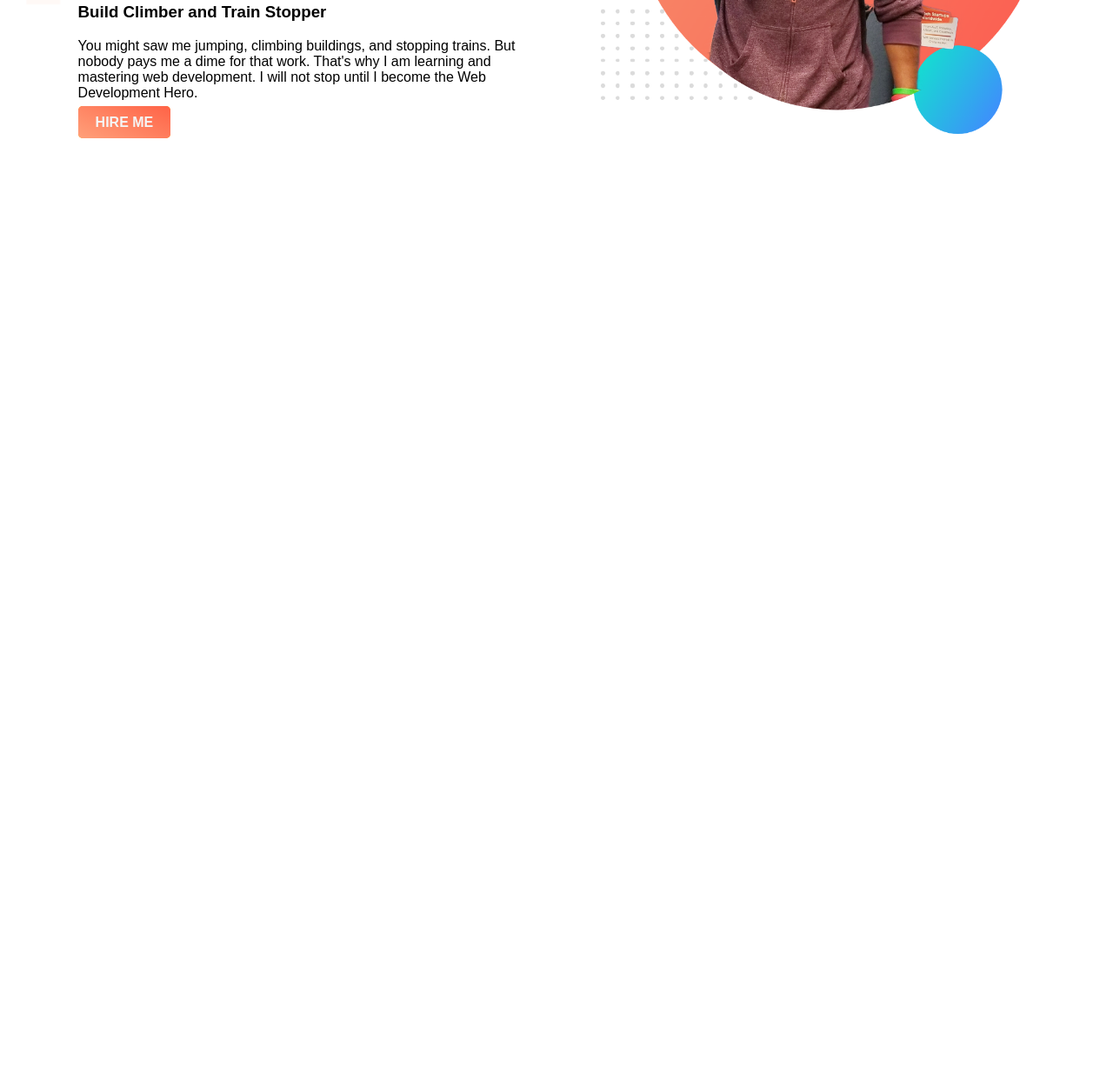
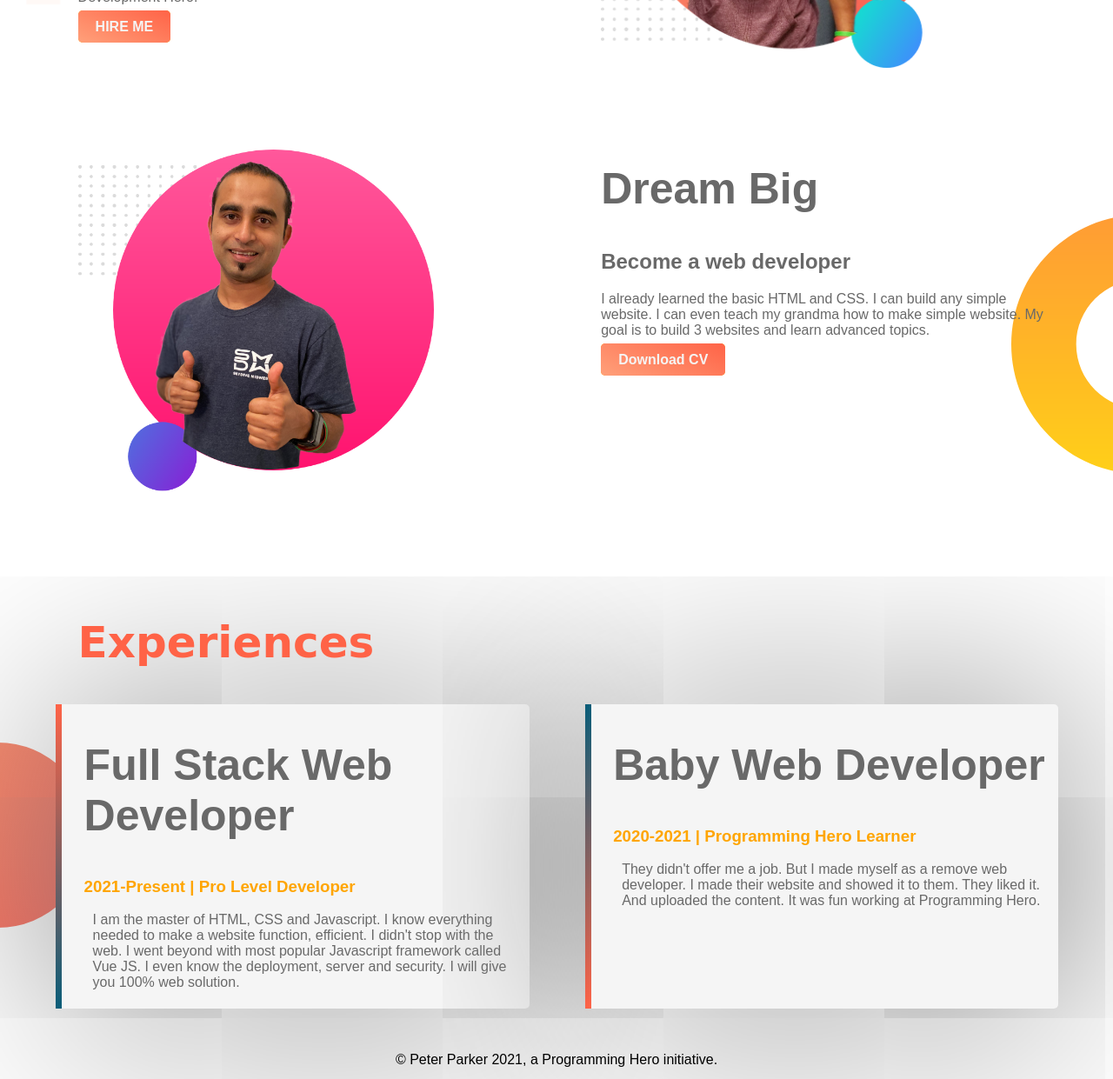
Before and after one commit to CHOCHOXCODE/Module-4, a plain HTML site: page index.html in a window 1280 px wide. Shown: the part 354-1595 px from the top of the page at 87% size. Before the commit the page ends 800 px from the top, so only its background shows below. Drawn offline with Linux system fonts and the light colour scheme; a web font is replaced by a local one.

Commit message:
final push

```diff
--- a/index.html
+++ b/index.html
@@ -18,8 +18,8 @@
     <section class="top-banner">
     <div class="half-width">
     <h1>Welcome to</h1>
-    <h1> <span class="nameHighlinght">Peter Parker </span>Website</h1>
-    <h3>Build Climber and Train Stopper</h3>
+    <h1> <span class="orange-highlinght">Peter Parker </span>NOW!</h1>
+    <h2>Build Climber and Train Stopper</h2>
     <p>You might saw me jumping, climbing buildings, and stopping trains. But nobody pays me a dime for that work. That's why I am learning and mastering web development. I will not stop until I become the Web Development Hero.</p>
     <a class="a-button" target="_blank" href="https://www.timesofesports.com/">HIRE ME</a>
     </div>
@@ -27,5 +27,32 @@
         <img src="./images/jhankar.png" alt="image">
     </div>
     </section>
+    <section class="middle-banner">
+        <div class="half-width">
+            <img src="./images/jhankar2.png" alt="image">
+        </div>
+        <div class="half-width">
+            <h1>Dream Big</h1>
+            <h2>Become a web developer</h2>
+            <p>I already learned the basic HTML and CSS. I can build any simple website. I can even teach my grandma how to make simple website. My goal is to build 3 websites and learn advanced topics.</p>
+            <a class="a-button" target="_blank" href="https://www.timesofesports.com/">Download CV</a>
+        </div>
+    </section>
+    <section class="experience-area">
+        <h2 class="Experiences">Experiences</h2>
+        <div id="full-stack" class="half-width single-experiences">
+            <h1>Full Stack Web Developer</h1>
+            <h3 class="orange-highlinght2">2021-Present | Pro Level Developer</h3>
+            <p class="p-alingment">I am the master of HTML, CSS and Javascript. I know everything needed to make a website function, efficient. I didn't stop with the web. I went beyond with most popular Javascript framework called Vue JS. I even know the deployment, server and security. I will give you 100% web solution.</p>
+        </div>
+        <div id="baby-web" class="half-width single-experiences">
+            <h1>Baby Web Developer</h1>
+            <h3 class="orange-highlinght2">2020-2021 | Programming Hero Learner</h3>
+            <p class="p-alingment">They didn't offer me a job. But I made myself as a remove web developer. I made their website and showed it to them. They liked it. And uploaded the content. It was fun working at Programming Hero.</p>
+        </div>
+    </section>
+    <footer>
+        © Peter Parker 2021, a Programming Hero initiative.
+    </footer>
 </body>
 </html>
--- a/style.css
+++ b/style.css
@@ -7,9 +7,9 @@ body{
     background-repeat: no-repeat;
 }
 h1{
-    font-size: 60px;
+    font-size: 50px;
 }
-.nameHighlinght{
+.orange-highlinght{
     font-family: 'Fruktur', cursive;
     color: orange;
 }
@@ -20,7 +20,8 @@ h1{
     padding-left: 2%;
 }
 .half-width img{
-    width: 100%;
+    width: 80%;
+    margin-top: 5%;
 }
 section{
     height: 500px;
@@ -34,3 +35,56 @@ section{
     font-weight: 700;
     background-image: linear-gradient( 25deg, lightSalmon, tomato );
 }
+
+.middle-banner{
+    background-image: url("images/dream-bg.png");
+    background-repeat: no-repeat;
+    background-position: right;
+}
+
+p, h1, h2{
+    color: dimgray;
+}
+
+.experience-area{
+    margin-top: 5%;
+}
+
+.orange-highlinght2{
+    color: orange;
+}
+
+.Experiences{
+    margin-left: 7%;
+    font-family: 'Fruktur', cursive;
+    color:tomato;
+    font-size: 50px;
+}
+.single-experiences{
+    box-shadow: 10px 10px 500px gray ;
+    border-radius: 5px;
+    height: 70%;
+    background-color: whitesmoke;
+}
+.experience-area{
+    background-image: url(./images/exp-bg.png);
+    background-repeat: no-repeat;
+    background-position: left;
+}
+.p-alingment{
+    margin: 10px 10px;
+}
+#full-stack{
+    border-left: 7px solid;
+    border-image: linear-gradient(180deg, tomato, rgb(9, 93, 121));
+    border-image-slice: 1;
+}
+#baby-web{
+    border-left: 7px solid;
+    border-image: linear-gradient(180deg, rgb(9, 93, 121), tomato);
+    border-image-slice: 1;
+}
+footer{
+    text-align: center;
+    margin-bottom: 1%;
+}
```
